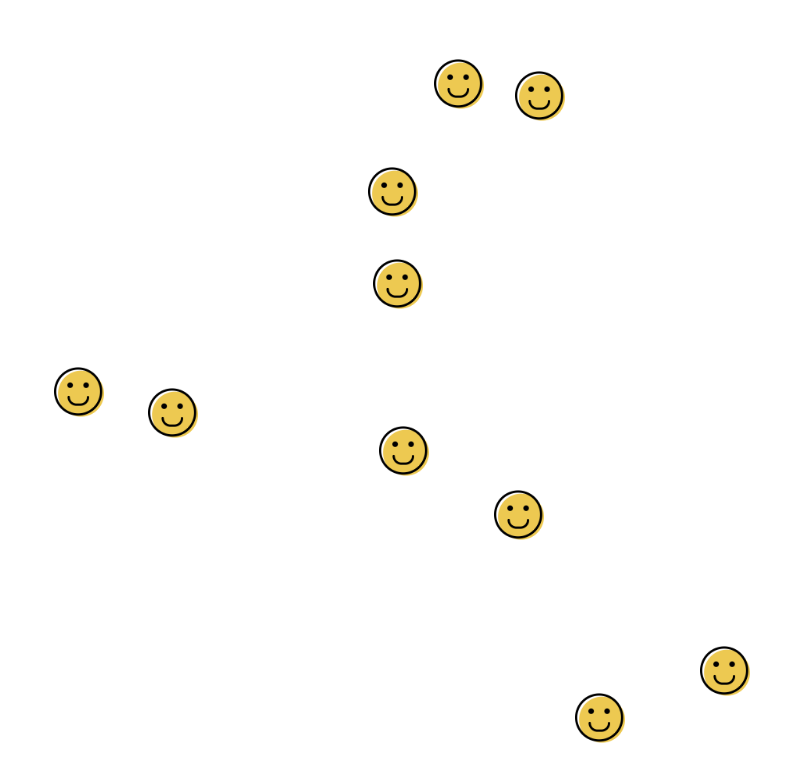
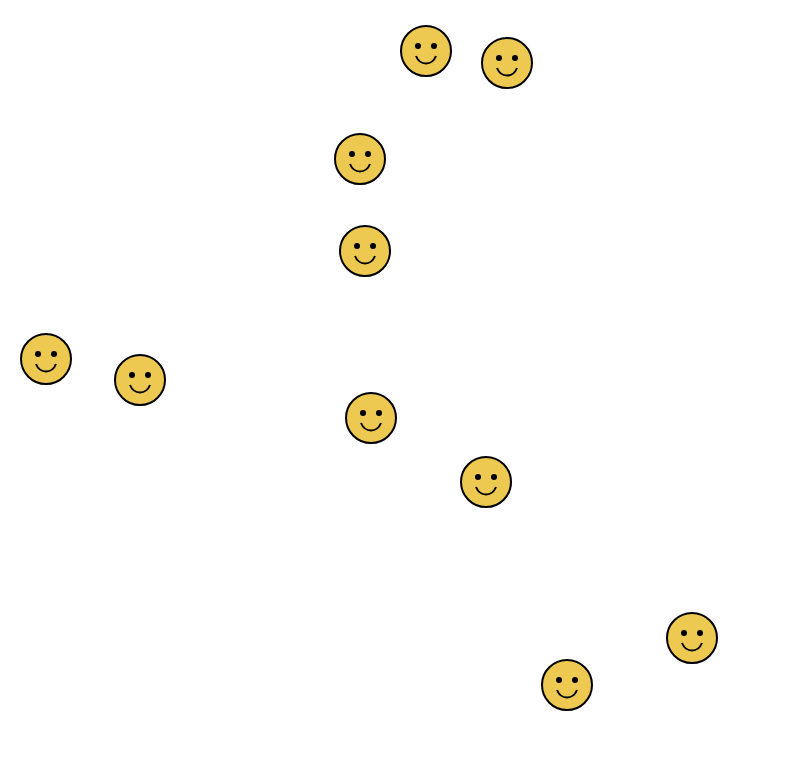
Before and after one commit to froma8/infovis-first-project, a plain HTML site: page index.html in a window 1280 px wide. Shown: the whole page, without its empty margins (0-793 px from the left). Drawn offline with nearby package versions, Linux system fonts and the light colour scheme.

Commit message:
Aggiunto smilesSvg.js con la creazione dello smile tramite primitive svg

```diff
--- a/css/style.css
+++ b/css/style.css
@@ -1,3 +1,10 @@
+body {
+  margin: 0;
+  padding: 0;
+  width: 100vw;
+  height: 100vh;
+}
+
 .smile {
   width: 50px;
   height: 50px;
--- a/index.html
+++ b/index.html
@@ -13,7 +13,7 @@
 </head>
 
 <body>
-  <script src="js/smiles.js"></script>
+  <script src="js/smilesSvg.js"></script>
 </body>
 
 </html>
--- /dev/null
+++ b/js/smilesSvg.js
@@ -0,0 +1,121 @@
+const margin = { top: 20, right: 20, bottom: 30, left: 40 }
+const width = 800 - margin.left - margin.right
+const height = 800 - margin.top - margin.bottom
+const smileSize = 50
+let currIndex = 0
+let sadFace = null
+
+d3.json('data/dataset.json')
+  .then((dataset) => {
+    const updateIndex = () => {
+      if (currIndex === dataset.length - 1)
+        currIndex = 0
+      else
+        currIndex += 1
+    }
+
+    const onMouseDown = value => {
+      updateIndex()
+      sadFace = value
+      const newDs = dataset[currIndex].map(d => {
+        if (d.id === value.id) {
+          const newValue = Object.assign({}, value)
+          newValue.isSad = true
+          newValue.x = value.x
+          newValue.y = value.y
+          return newValue
+        }
+        return d
+      })
+      draw(newDs)
+    }
+
+    const onMouseUp = () => {
+      const newDs = dataset[currIndex].map(d => {
+        if (d.id === sadFace.id) {
+          const newValue = Object.assign({}, sadFace)
+          newValue.isSad = false
+          return newValue
+        }
+        return d
+      })
+      draw(newDs)
+    }
+
+    d3.select("body").on('mouseup', onMouseUp)
+
+    const svg = d3.select("body").append("svg")
+      .attr("width", width + margin.left + margin.right)
+      .attr("height", height + margin.top + margin.bottom)
+
+    const draw = (ds) => {
+      const smiles = svg.selectAll('.smile').data(ds)
+
+      smiles.exit().remove()
+
+      const smile = smiles.enter()
+        .append('g')
+        .attr("transform", "translate(" + margin.left + "," + margin.top + ")")
+        .attr('class', 'smile')
+        .attr('id', d => d.id)
+        .on('mousedown', onMouseDown)
+
+      smile
+        .append('circle')
+        .attr('id', 'body')
+        .attr('fill', '#EDC951')
+        .attr('stroke', '#000000')
+        .attr('stroke-width', 2)
+        .attr('r', 25)
+        .attr('cx', d => d.x)
+        .attr('cy', d => d.y)
+
+      smile
+        .append('circle')
+        .attr('id', 'left-eye')
+        .attr('r', 3)
+        .attr('cx', d => d.x - 8)
+        .attr('cy', d => d.y - 5)
+
+      smile
+        .append('circle')
+        .attr('id', 'right-eye')
+        .attr('r', 3)
+        .attr('cx', d => d.x + 8)
+        .attr('cy', d => d.y - 5)
+
+      smile
+        .append('path')
+        .attr('id', 'mouth')
+        .attr('d', d => `M${d.x - 10},${d.y + 5} C ${d.x - 6} ${d.y + 15}, ${d.x + 6} ${d.y + 15}, ${d.x + 10} ${d.y + 5}`)
+        .attr('x', d => d.x + 8)
+        .attr('y', d => d.y - 5)
+        .attr('fill', 'none')
+        .attr('stroke-width', 2)
+        .attr('stroke', '#000000')
+
+      smiles.select('#body')
+        .transition().duration(1000)
+        .attr('cx', d => d.x)
+        .attr('cy', d => d.y)
+
+      smiles.select('#left-eye')
+        .transition().duration(1000)
+        .attr('cx', d => d.x - 8)
+        .attr('cy', d => d.y - 5)
+
+      smiles.select('#right-eye')
+        .transition().duration(1000)
+        .attr('cx', d => d.x + 8)
+        .attr('cy', d => d.y - 5)
+
+      smiles.select('#mouth')
+        .transition().duration(1000)
+        .attr('d', d => d.isSad
+          ? `M${d.x - 10},${d.y + 10} C ${d.x - 6} ${d.y + 5}, ${d.x + 6} ${d.y + 5}, ${d.x + 10} ${d.y + 10}`
+          : `M${d.x - 10},${d.y + 5} C ${d.x - 6} ${d.y + 15}, ${d.x + 6} ${d.y + 15}, ${d.x + 10} ${d.y + 5}`)
+    }
+
+    draw(dataset[0])
+  })
+  .catch(e => console.error(e))
```
